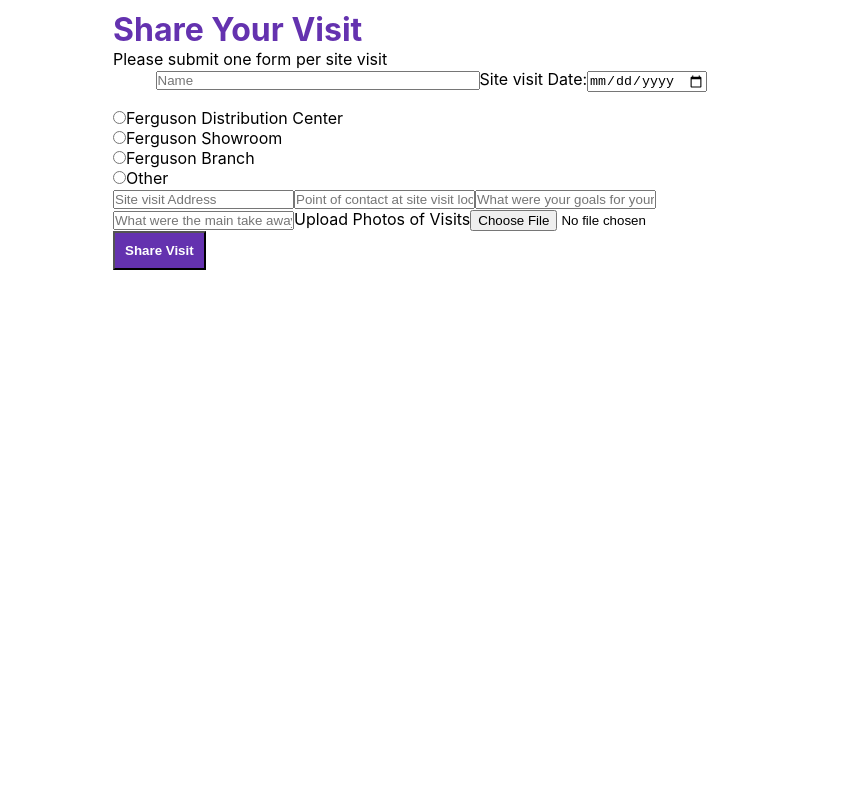
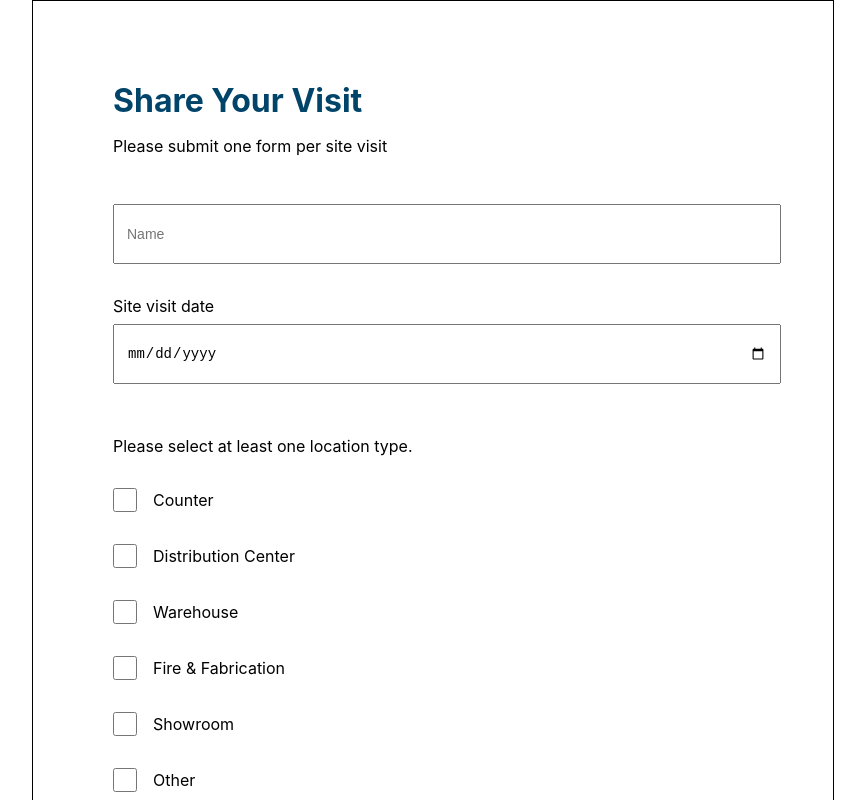
Before and after one commit to broffis/ferguson-site-visits, a React (Create React App) app: page /visit-form in a window 1280 px wide. Shown: the top 800 px of the page, without its empty margins (207-1072 px from the left). Built offline with nearby package versions, Linux system fonts and the light colour scheme; no server answers; the database is empty.

Commit message:
added styling and updated firebase func

```diff
--- a/src/pages/VisitForm.css
+++ b/src/pages/VisitForm.css
@@ -1,59 +1,103 @@
 .visitForm__container {
-    margin: auto;
-    width: 50%;
-    padding: 10px;
+  margin: auto;
+  width: 50%;
+  padding: 80px;
+  border: 0.5px #000 solid;
+  background-color: #fff !important;
 }
 
 .visitForm__header {
-    color: rgb(100, 50, 175);
+  color: rgb(0, 68, 106);
+  margin-bottom: 16px;
+}
+
+.visitForm__subtitle {
+  margin-bottom: 48px;
 }
 
 .visitForm__form__container {
-
+  width: 100%;
+  display: flex;
+  flex-direction: column;
+  margin-bottom: 100px;
+  align-items: flex-start;
+}
+input,
+textarea {
+  height: 32px;
+  width: 100%;
+  padding: 12px;
+  font-size: 14px;
 }
 
-.visitForm__form__row {
-    display: flex;
-    justify-content: center;
-    align-items: center;
-    margin-bottom: 16px;
+input:active {
+  border-color: red !important;
+}
+.visitForm__form__name {
+  margin-bottom: 32px;
 }
 
-.visitForm__form__name {
+.visitForm__form__date {
+  margin-bottom: 32px;
+}
+
+.visitForm__form__type {
+  height: 24px;
+  width: 24px !important;
+}
+.visitForm__form__address {
+  margin-bottom: 32px;
+}
+
+.visitForm__form__poc {
+  margin-bottom: 32px;
+}
+
+.visitForm__form__goals {
+  margin-bottom: 32px;
+  height: 100px;
+}
+
+.visitForm__form__mainTakes {
+  margin-bottom: 32px;
+  height: 100px;
+}
+
+.visitForm__form__upload {
+}
+
+.visitForm__form__button {
+  background-color: rgb(0, 68, 106);
+  color: #fff;
+  font-weight: bold;
+  margin-left: auto;
+  margin-right: auto;
+  height: 48px;
   width: 50%;
 }
 
-.visitForm__form__date {
-    width: 50%;
+.visitForm__form__checkboxRow {
+  display: flex;
+  align-items: center;
+  width: 100%;
+  margin-bottom: 32px;
 }
 
-.visitForm__form__type {
+label {
+  margin-left: 16px;
+}
+
+.visitForm__form__siteLabel {
+    margin-left: 0 !important;
+    margin-bottom: 32px;
 
 }
-.visitForm__form__address{
+.visitForm__form__dateLabel {
+    margin-left: 0 !important;
+    margin-bottom: 8px;
+}
+
+.visitForm__form__uploadLabel {
+    margin-left: 0 !important;
 
 }
-
-.visitForm__form__poc {
-
-}
-
-.visitForm__form__goals {
-
-}
-
-.visitForm__form__mainTakes {
-
-}
-
-.visitForm__form__upload {
-
-}
-
-.visitForm__form__button {
-    background-color: rgb(100, 50, 175);
-    color: #fff;
-    font-weight: bold;
-
-    padding: 10px;
-}
--- a/src/pages/VisitForm.tsx
+++ b/src/pages/VisitForm.tsx
@@ -1,18 +1,17 @@
 import React, { useState, useEffect } from "react";
 import "./VisitForm.css";
-import {getListofVisits} from './firebase'
-
+import { addVisit, getListofVisits } from "./firebase";
 
 interface VForm {
   associateName: string;
   siteVisitDate: string;
-  siteType: string;
+  siteTypes: string[];
   siteVisitAddress: string;
   poc: string;
   goals: string;
   mainTakes: string;
   photoUrl: string;
-  onSubmit: (event: any) => void;
+  onSubmit: (e: any) => void;
 }
 
 const VisitForm = () => {
@@ -22,7 +21,8 @@
   const [siteVisitDate, setSiteVisitDate] = useState<VForm["siteVisitDate"]>(
     ""
   );
-  const [siteType, setSiteType] = useState<VForm["siteType"]>("");
+
+  const [siteTypes, setSiteTypes] = useState<VForm['siteTypes']>([])
   const [siteVisitAddress, setSiteVisitAddress] = useState<
     VForm["siteVisitAddress"]
   >("");
@@ -31,98 +31,181 @@
   const [mainTakes, setMainTakes] = useState<VForm["mainTakes"]>("");
   const [photoUrl, setPhotoUrl] = useState<VForm["photoUrl"]>("");
 
-  const handleSubmit: VForm["onSubmit"] = (event: any) => {
 
+  const handleSubmit: VForm["onSubmit"] = (e) => {
+    e.preventDefault();
+    console.log(
+      associateName,
+      siteVisitDate,
+      siteTypes,
+      siteVisitAddress,
+      poc,
+      goals,
+      mainTakes,
+      photoUrl
+    );
+
+    if (siteTypes.length === 0) {
+      return alert('Please select a site type!')
+    }
+
+    if (
+      associateName &&
+      siteVisitDate &&
+      siteTypes.length !== 0 &&
+      siteVisitAddress &&
+      poc &&
+      goals &&
+      mainTakes
+    ) {
+      addVisit(
+        associateName,
+        siteVisitDate,
+        siteTypes,
+        siteVisitAddress,
+        poc,
+        goals,
+        mainTakes,
+        photoUrl
+      );
+    }
   };
 
-  const visits = getListofVisits();
-  console.log(visits)
+  const updateSiteTypes = (type: any) => {
+    if (!siteTypes.includes(type.target.value)) {
+      return setSiteTypes([...siteTypes, type.target.value])
+    } else {
+      return setSiteTypes(siteTypes.filter(el => el !== type.target.value))
+    }
+  }
+
+
   return (
     <div className="visitForm__container">
       <h1 className="visitForm__header">Share Your Visit</h1>
-      <p>Please submit one form per site visit</p>
+      <p className="visitForm__subtitle">
+        Please submit one form per site visit
+      </p>
       {/* Form begins here */}
-      <form className="visitForm__form__container">
-        <div className='visitForm__form__row'>
+      <form
+        className="visitForm__form__container"
+        onSubmit={(e) => handleSubmit(e)}
+      >
         <input
+        required
           className="visitForm__form__name"
           placeholder="Name"
           value={associateName}
           onChange={(e) => setAssociateName(e.target.value)}
         />
-        <div>
-        <label>Site visit Date:</label>
+        <label className='visitForm__form__dateLabel'>Site visit date</label>
         <input
+          required
           className="visitForm__form__date"
           name="Site visit date"
           type="date"
           value={siteVisitDate}
           onChange={(e) => setSiteVisitDate(e.target.value)}
         />
-        </div>
-
-        </div>
+        <br></br>
+        <label className='visitForm__form__siteLabel'>Please select at least one location type.</label>
+        <div className="visitForm__form__checkboxRow">
           <input
             className="visitForm__form__type"
-          type="radio"
+            type="checkbox"
             name="site_types"
-          value="Ferguson Distribution Center"
-          onChange={(e) => setSiteType(e.target.value)}
+            value="Counter"
+            onChange={(e) => updateSiteTypes(e)}
           />
-        <label>Ferguson Distribution Center</label>
+          <label>Counter</label>
           <br></br>
+        </div>
+        <div className="visitForm__form__checkboxRow">
           <input
             className="visitForm__form__type"
-          type="radio"
+            type="checkbox"
             name="site_types"
-          value="Ferguson Showroom"
-          onChange={(e) => setSiteType(e.target.value)}
+            value="Distribution Center"
+            onChange={(e) => updateSiteTypes(e)}
           />
-        <label>Ferguson Showroom</label>
+          <label>Distribution Center</label>
           <br></br>
+        </div>
+        <div className="visitForm__form__checkboxRow">
           <input
             className="visitForm__form__type"
-          type="radio"
+            type="checkbox"
             name="site_types"
-          value="Ferguson Branch"
-          onChange={(e) => setSiteType(e.target.value)}
+            value="Warehouse"
+            onChange={(e) => updateSiteTypes(e)}
           />
-        <label>Ferguson Branch</label>
+          <label>Warehouse</label>
           <br></br>
+        </div>
+        <div className="visitForm__form__checkboxRow">
           <input
             className="visitForm__form__type"
-          type="radio"
+            type="checkbox"
             name="site_types"
+            value="Fire & Fabrication"
+            onChange={(e) => updateSiteTypes(e)}
+          />
+          <label>Fire & Fabrication</label>
+          <br></br>
+        </div>
+        <div className="visitForm__form__checkboxRow">
+          <input
+            className="visitForm__form__type"
+            type="checkbox"
+            name="site_types"
+            value="Showroom"
+            onChange={(e) => updateSiteTypes(e)}
+          />
+          <label>Showroom</label>
+          <br></br>
+        </div>
+        <div className="visitForm__form__checkboxRow">
+          <input
+            className="visitForm__form__type"
+            type="checkbox"
+            name="Otherite_types"
             value="Other"
-          onChange={(e) => setSiteType(e.target.value)}
+            onChange={(e) => updateSiteTypes(e)}
           />
           <label>Other</label>
           <br></br>
+        </div>
+
         <input
+          required
           className="visitForm__form__address"
           placeholder="Site visit Address"
           value={siteVisitAddress}
           onChange={(e) => setSiteVisitAddress(e.target.value)}
         />
         <input
+          required
           className="visitForm__form__poc"
           placeholder="Point of contact at site visit location"
           value={poc}
           onChange={(e) => setPoc(e.target.value)}
         />
-        <input
+
+        <textarea
+          required
           className="visitForm__form__goals"
           placeholder="What were your goals for your site visit? What did you hop to learn?"
           value={goals}
           onChange={(e) => setGoals(e.target.value)}
         />
-        <input
+        <textarea
+          required
           className="visitForm__form__mainTakes"
           placeholder="What were the main take aways from your site visit? Were there any direct ties to your work or work you know is being done within Digital Org?"
           value={mainTakes}
           onChange={(e) => setMainTakes(e.target.value)}
         />
-        <label>Upload Photos of Visits</label>
+        <label className='visitForm__form__uploadLabel'>Upload Photos of Visits</label>
         <input
           className="visitForm__form__upload"
           type="file"
--- a/src/pages/firebase.ts
+++ b/src/pages/firebase.ts
@@ -4,6 +4,7 @@
   collection,
   getDocs,
   doc,
+  addDoc,
   onSnapshot,
   query,
 } from "firebase/firestore";
@@ -49,4 +50,32 @@
   });
 };
 
-export { getListofVisits };
+const addVisit = async (
+  associateName: string,
+  siteVisitDate: string,
+  siteTypes: string[],
+  siteVisitAddress: string,
+  poc: string,
+  goals: string,
+  mainTakes: string,
+  photoUrl:string
+) => {
+  const visit = await addDoc(collection(db, "visits"), {
+    associateName: associateName,
+    siteVisitDate: siteVisitDate,
+    siteTypes: siteTypes,
+    siteVisitAddress: siteVisitAddress,
+    poc: poc,
+    goals: goals,
+    mainTakes: mainTakes,
+    photoUrl: photoUrl,
+  });
+  console.log('Visit has been added', visit.id)
+  if (visit.id) {
+    alert('Submission Successful!')
+  } else {
+    alert('Error')
+  }
+};
+
+export { getListofVisits, addVisit };
```
Lines whose indentation alone changed are shown as unchanged.
